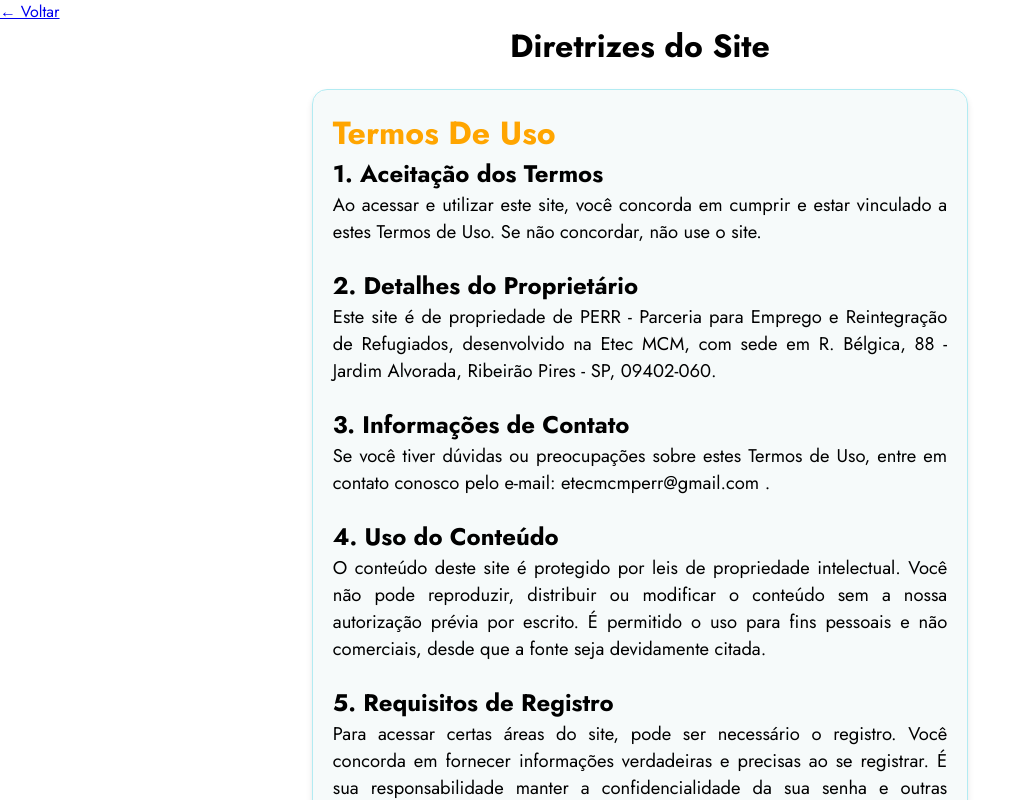
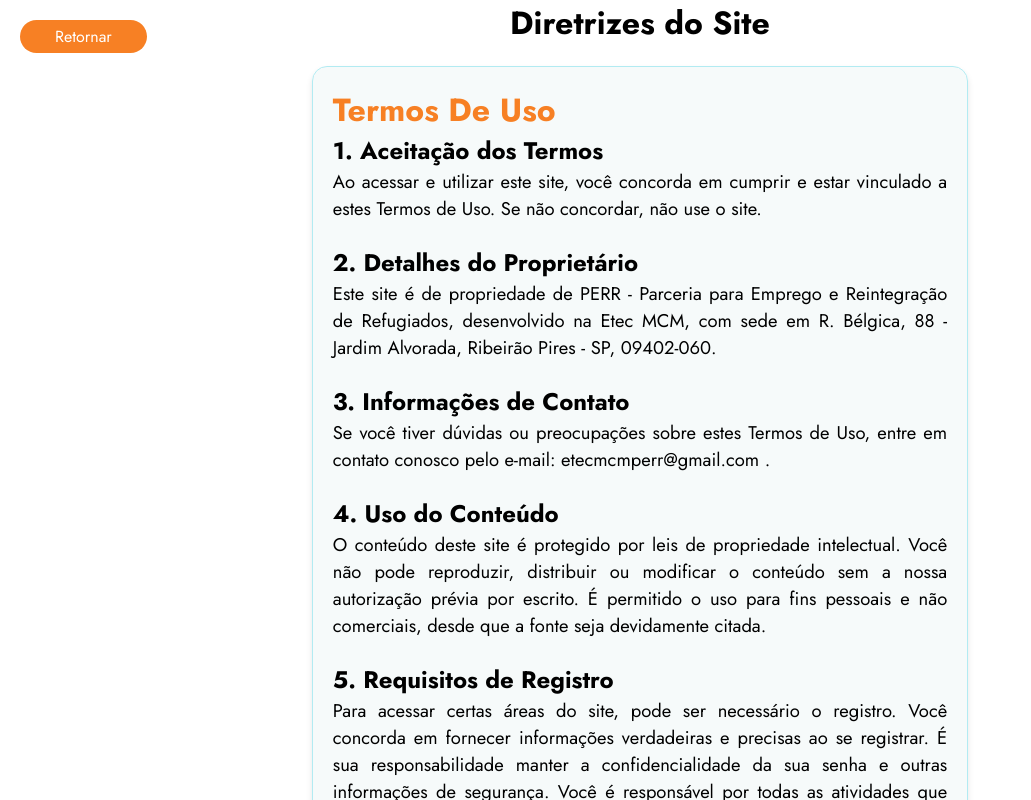
Before and after one commit to Santozzz/TCC-PERR-FRONTEND, a Vue app in the folder frontend/: page /Termos in a window 1280 px wide. Shown: the top 800 px of the page, without its empty margins (0-1031 px from the left). Built offline with nearby package versions, Linux system fonts and the light colour scheme.

Commit message:
negocio ta bom slk

```diff
--- a/frontend/src/views/TermosePriv.vue
+++ b/frontend/src/views/TermosePriv.vue
@@ -1,6 +1,10 @@
 <template>
     <div>
-        <router-link to="/cadastro" class="back-button">← Voltar</router-link>
+        <router-link to="/cadastro" class="botao-voltar">Retornar</router-link>
+
+
+
+
         <div class="container">
             <h1 id="inicio"> Diretrizes do Site</h1>
             <div class="ttl">
@@ -121,7 +125,10 @@
 
 export default {
     name: 'TermosePriv',
+
 }
+
+
 </script>
 
 <style scoped>
@@ -134,6 +141,24 @@ export default {
     justify-content: space-around;
     align-items: center;
     overflow: visible;
+    position:relative;
+}
+
+.botao-voltar {
+    position: fixed; /* Fixa o botão na tela */
+  top: 20px; /* Distância do topo da tela */
+  left: 20px; /* Distância do lado esquerdo da tela */
+  padding: 5px 35px; /* Padding do botão */
+  background-color: #F78024; /* Cor de fundo */
+  color: white; /* Cor do texto */
+  border: none; /* Remove a borda padrão */
+  border-radius: 23px; /* Bordas arredondadas */
+  cursor: pointer; /* Muda o cursor para indicar que é clicável */
+  text-decoration: none;
+}
+
+.botao-voltar:hover {
+  background-color: #bc6625; /* Cor do botão ao passar o mouse */
 }
 
 .ttl{
@@ -157,7 +182,7 @@ export default {
 
 
 .ttl h1{
-    color: orange;
+    color: #F78024;
 }
 
 .ttl ul{
```
